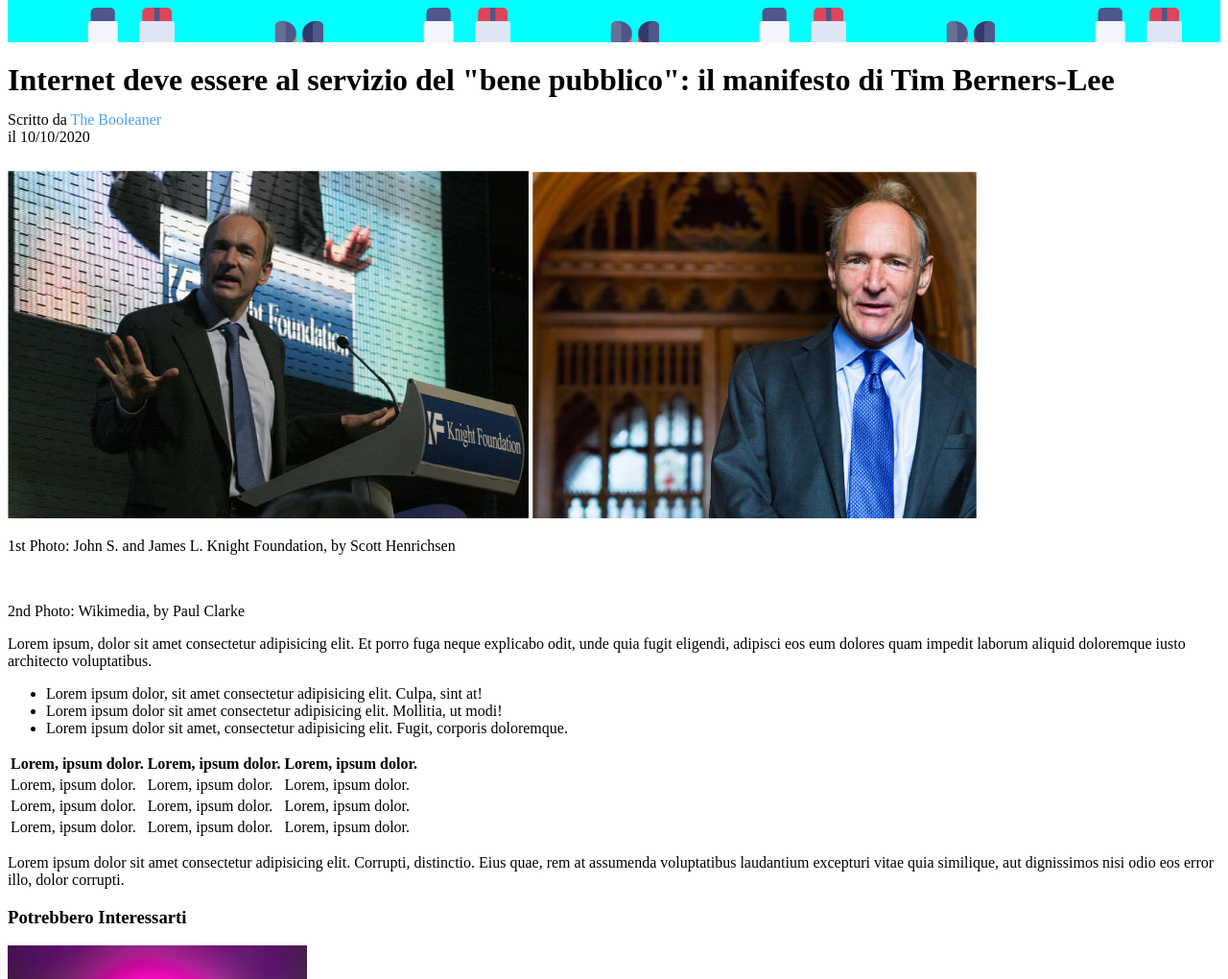
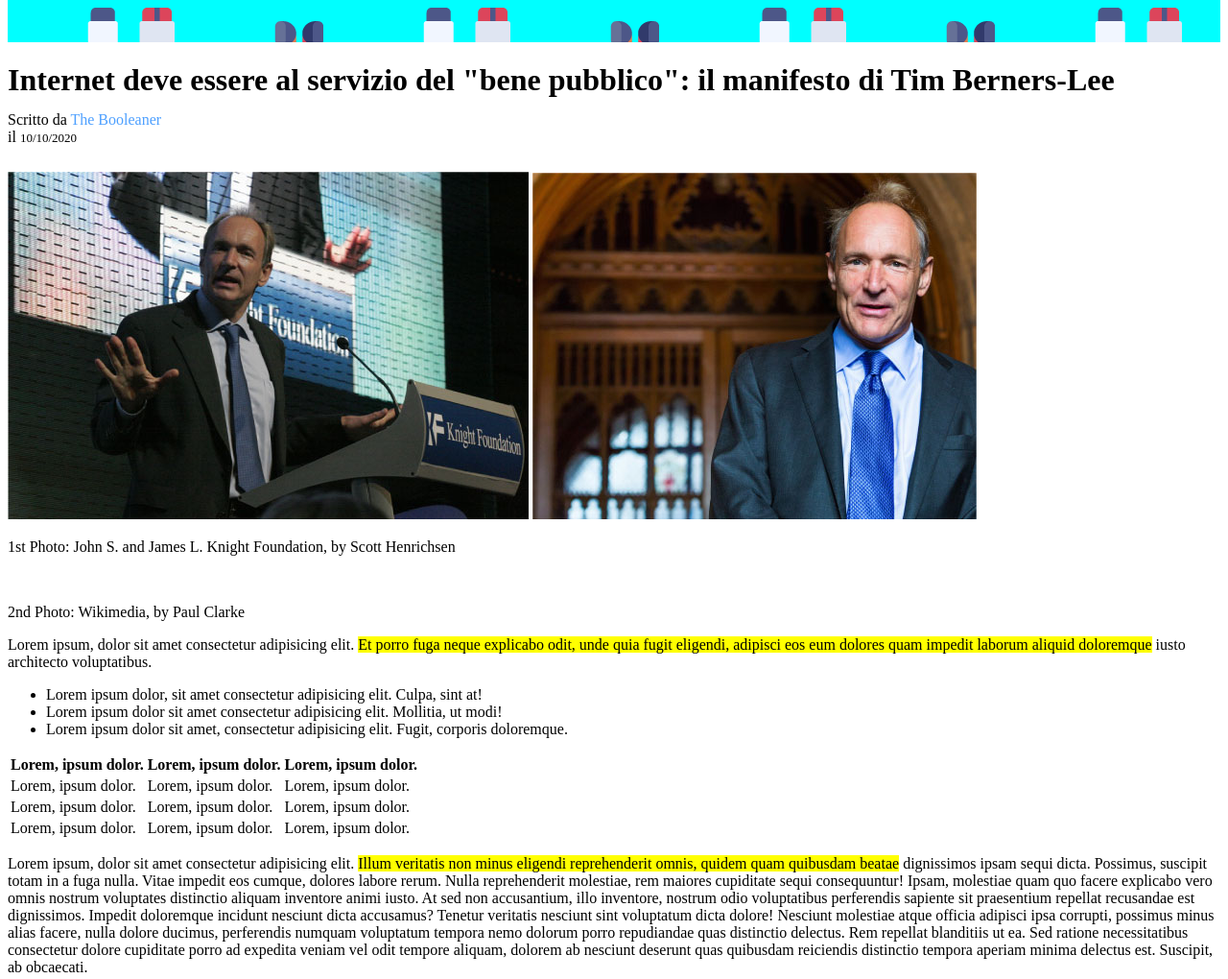
Before and after one commit to TommasoBertossi/html-css-booleaner, a plain HTML site: page index.html in a window 1280 px wide. Shown: the part 114-1134 px from the top of the page at 96% size. Drawn offline with Linux system fonts and the light colour scheme.

Commit message:
add background color to text

```diff
--- a/css/style.css
+++ b/css/style.css
@@ -10,4 +10,12 @@
 
 .autor{
     line-height: 2px;
+    font-style: normal;
 }
+.small-text{
+    font-size: small;
+}
+
+.notable{
+    background-color: yellow;
+}
--- a/index.html
+++ b/index.html
@@ -1,24 +1,36 @@
 <!DOCTYPE html>
 <html lang="en">
+
 <head>
     <link rel="stylesheet" href="../html-css-booleaner/css/style.css">
     <title>The Booleaner</title>
 </head>
+
 <body>
+
     <header>
-        <div class="header-background">
+        <!-- header img container -->
+        <div class="header-background"></div>
 
-        </div>
+
         <h1>Internet deve essere al servizio del "bene pubblico": il manifesto di Tim Berners-Lee</h1>
-        <span class="autor"><p>Scritto da <span id="The-Booleaner"">The Booleaner</span><br /></p>
-        <p>il 10/10/2020</p></span> <br />
+
+        <address class="autor">
+
+            <p>Scritto da <span id="The-Booleaner"">The Booleaner</span><br /></p>
+            <p>il <span class="small-text"> 10/10/2020</span></p>
+
+        </address> <br />
         <img src="./img/tim-1.jpg" alt="Tim Berners-Lee speaking">
         <img src="./img/tim-2.jpg" alt="Tim Berners-Lee posing">
         <p>1st Photo: John S. and James L. Knight Foundation, by Scott Henrichsen</p> <br />
         <p>2nd Photo: Wikimedia, by Paul Clarke</p>
+
     </header>
+
+
     <main>
-        Lorem ipsum, dolor sit amet consectetur adipisicing elit. Et porro fuga neque explicabo odit, unde quia fugit eligendi, adipisci eos eum dolores quam impedit laborum aliquid doloremque iusto architecto voluptatibus.
+        Lorem ipsum, dolor sit amet consectetur adipisicing elit. <span class="notable"> Et porro fuga neque explicabo odit, unde quia fugit eligendi, adipisci eos eum dolores quam impedit laborum aliquid doloremque</span> iusto architecto voluptatibus.
         <div>
             <ul>
                 <li>Lorem ipsum dolor, sit amet consectetur adipisicing elit. Culpa, sint at!</li>
@@ -26,7 +38,11 @@
                 <li>Lorem ipsum dolor sit amet, consectetur adipisicing elit. Fugit, corporis doloremque.</li>
             </ul>
         </div>
+
+            <!-- table of lorems -->
         <div>
+
+
             <table>
                 <thead>
                     <tr>
@@ -54,9 +70,16 @@
                 </tbody>
             </table>
         </div>
-        <p>Lorem ipsum dolor sit amet consectetur adipisicing elit. Corrupti, distinctio. Eius quae, rem at assumenda voluptatibus laudantium excepturi vitae quia similique, aut dignissimos nisi odio eos error illo, dolor corrupti.</p>
+
+        <p>Lorem ipsum, dolor sit amet consectetur adipisicing elit. <span class="notable">Illum veritatis non minus eligendi reprehenderit omnis, quidem quam quibusdam beatae</span> dignissimos ipsam sequi dicta. Possimus, suscipit totam in a fuga nulla.
+        Vitae impedit eos cumque, dolores labore rerum. Nulla reprehenderit molestiae, rem maiores cupiditate sequi consequuntur! Ipsam, molestiae quam quo facere explicabo vero omnis nostrum voluptates distinctio aliquam inventore animi iusto.
+        At sed non accusantium, illo inventore, nostrum odio voluptatibus perferendis sapiente sit praesentium repellat recusandae est dignissimos. Impedit doloremque incidunt nesciunt dicta accusamus? Tenetur veritatis nesciunt sint voluptatum dicta dolore!
+        Nesciunt molestiae atque officia adipisci ipsa corrupti, possimus minus alias facere, nulla dolore ducimus, perferendis numquam voluptatum tempora nemo dolorum porro repudiandae quas distinctio delectus. Rem repellat blanditiis ut ea.
+        Sed ratione necessitatibus consectetur dolore cupiditate porro ad expedita veniam vel odit tempore aliquam, dolorem ab nesciunt deserunt quas quibusdam reiciendis distinctio tempora aperiam minima delectus est. Suscipit, ab obcaecati.</p>
 
     </main>
+
+
     <footer>
         <h3>Potrebbero Interessarti</h3>
         <img src="./img/monitor.jpg" alt="monitor img"> <br />
```
